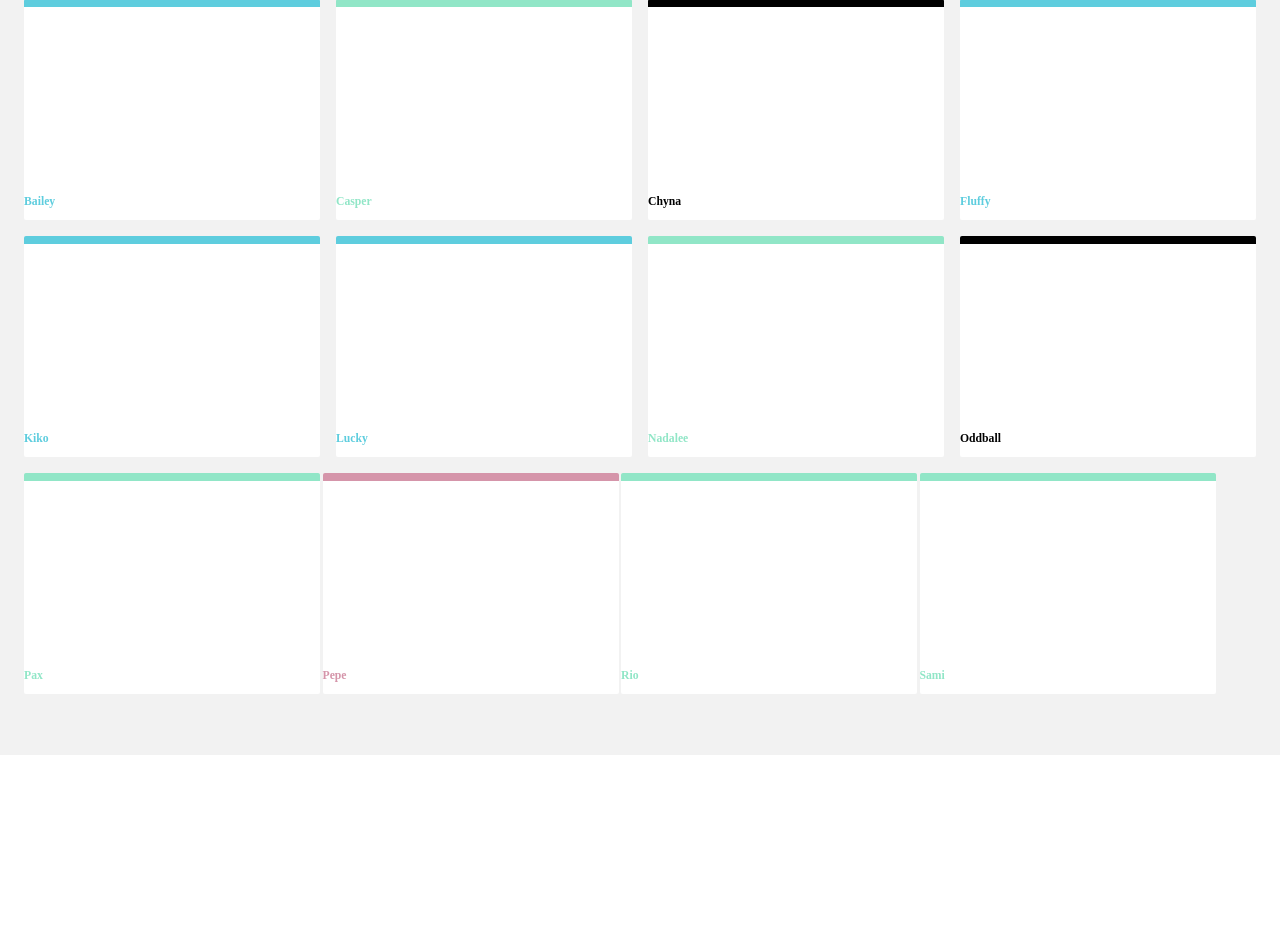
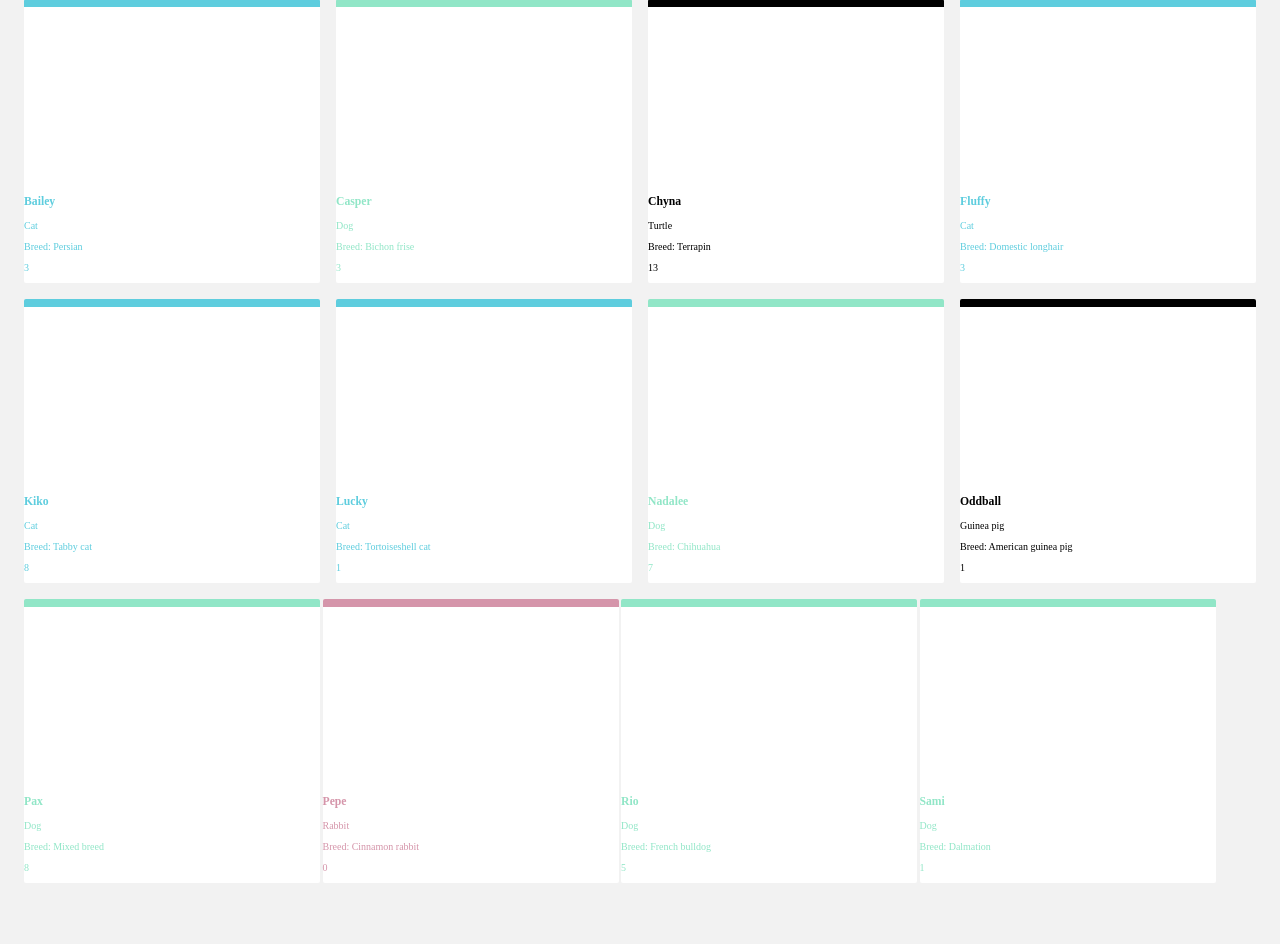
Before and after one commit to mjr373/MixItUpDjangoTest, a Django app: template wisdompets/adoptions/templates/sort.html in a window 1280 px wide. Shown: the part 169-1113 px from the top of the page. Before the commit the page ends 924 px from the top, so only its background shows below. Run offline with Django 3.2, Linux system fonts and the light colour scheme; the template is opened without the code that fills it: values that come from a table or form of the project are taken from there, others are empty; data comes from the database, SQL or seed files in the repository; some libraries are stand-ins or nearby versions.

Commit message:
changed search function

```diff
--- a/wisdompets/adoptions/templates/sort.html
+++ b/wisdompets/adoptions/templates/sort.html
@@ -313,12 +313,12 @@
           <div id="elementList">
             {% for pet in pets %}
               <div class="mix {{pet.species}}" data-petname="{{pet.name}}" data-petage="{{pet.age}}">
-                <h3><p>{{pet.name}}</p></h3>
-                <!-- <p>{{pet.species}}</p> -->
-              {%comment%}  {% if pet.breed %}
-                  <!-- <p>Breed: {{pet.breed}}</p>
-                  <p>{{pet.age}}</p> -->
-                {% endif %}{%endcomment%}
+                <h3><div class = "searchCategroy">{{pet.name}}</div></h3>
+                <p>{{pet.species}}</p>
+                {% if pet.breed %}
+                  <p>Breed: {{pet.breed}}</p>
+                  <p>{{pet.age}}</p>
+                {% endif %}
               </div>
             {% endfor%}
           </div>
@@ -358,7 +358,7 @@
           // });
 
           // Declare variables
-          var input, filter, ul, element, p, i;
+          var input, filter, elementList, element, searchCategroy, i;
           input = document.getElementById('myInput');
           filter = input.value.toUpperCase();
           elementList = document.getElementById("elementList");
@@ -367,9 +367,9 @@
 
           // Loop through all list items, and hide those who don't match the search query
           for (i = 0; i < element.length; i++) {
-              p = element[i].getElementsByTagName("p")[0];
+              searchCategroy = element[i].getElementsByClassName("searchCategroy")[0];
               // element[i].style.float = "left";
-              if (p.innerHTML.toUpperCase().indexOf(filter) > -1) {
+              if (searchCategroy.innerHTML.toUpperCase().indexOf(filter) > -1) {
                   element[i].style.display = "";
               } else {
                   element[i].style.display = "none";
```
